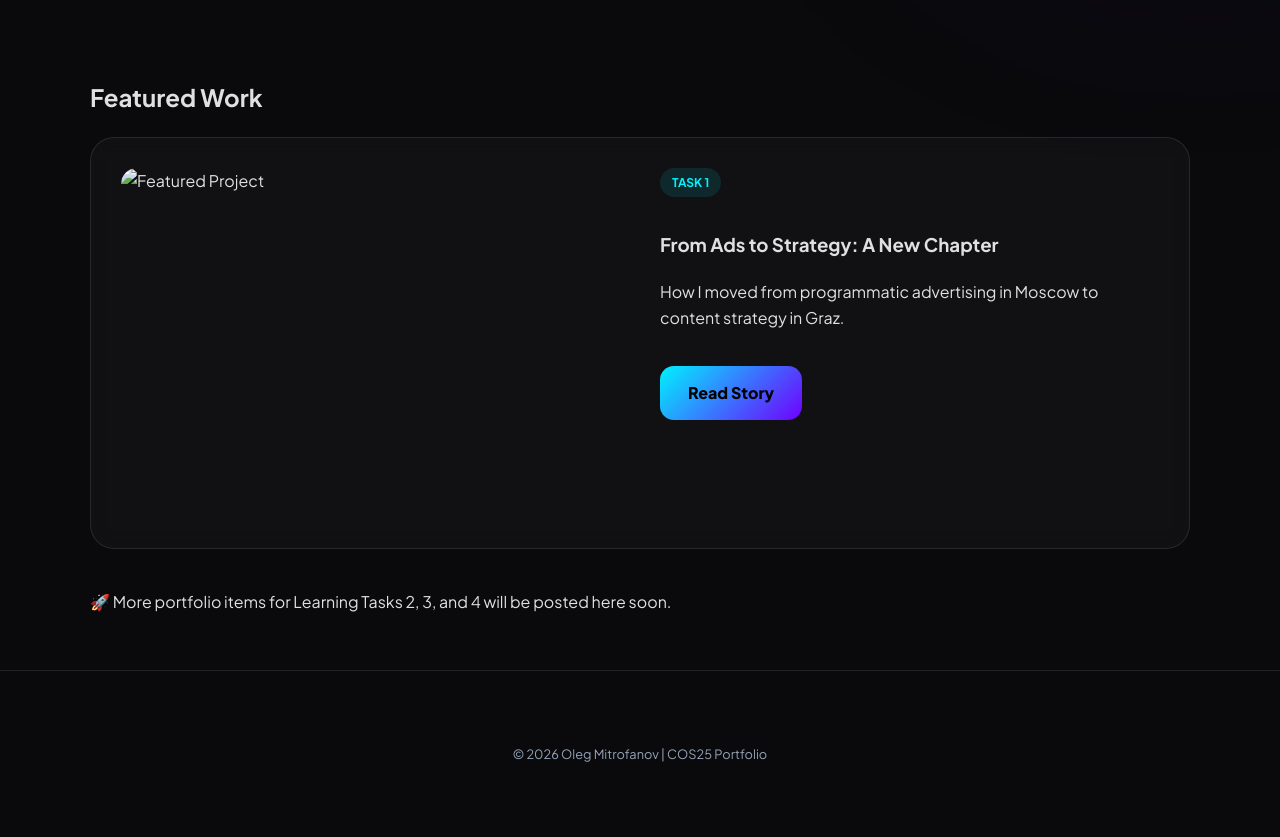
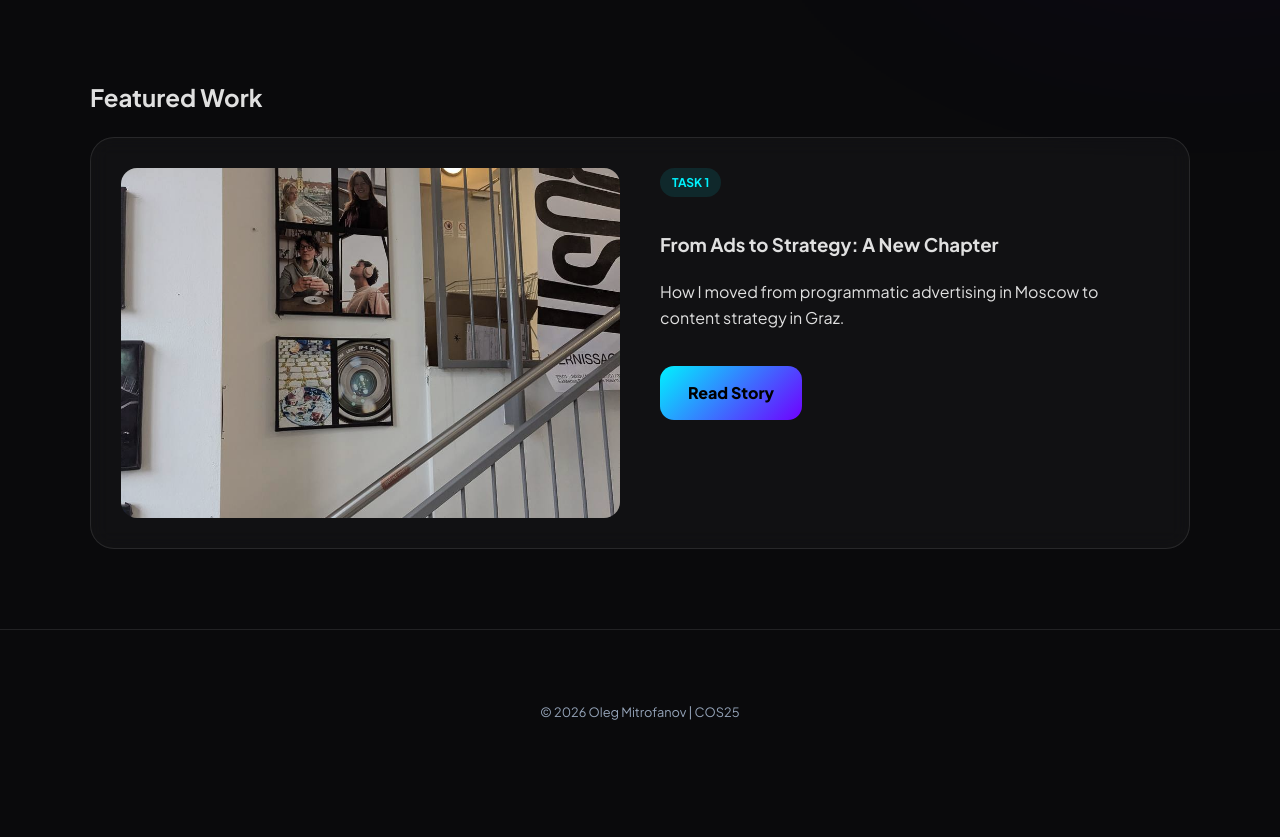
Before and after one commit to Mitrofanovoleg/cos-portfolio, a plain HTML site: page index.html in a window 1280 px wide. Shown: the part 478-1315 px from the top of the page. After the commit the page ends 1274 px from the top, so only its background shows below. Drawn offline with Linux system fonts and the light colour scheme.

Commit message:
Update index.html

```diff
--- a/index.html
+++ b/index.html
@@ -16,16 +16,14 @@
             </div>
         </div>
     </nav>
-
     <header class="hero">
         <h1>Digital Marketing & Strategy</h1>
         <p>Mastering Content Strategy at FH Joanneum | Graz, Austria</p>
     </header>
-
     <main>
         <h2>Featured Work</h2>
         <div class="post-card">
-            <img src="photo1.png" alt="Featured Project" class="card-img">
+            <img src="photo1.jpg" alt="Featured Project" class="card-img">
             <div class="card-content">
                 <span class="tag">TASK 1</span>
                 <h3>From Ads to Strategy: A New Chapter</h3>
@@ -33,12 +31,7 @@
                 <a href="post1.html" class="btn">Read Story</a>
             </div>
         </div>
-
-        <div class="info-box">
-            <p>🚀 More portfolio items for Learning Tasks 2, 3, and 4 will be posted here soon.</p>
-        </div>
     </main>
-
-    <footer><p>&copy; 2026 Oleg Mitrofanov | COS25 Portfolio</p></footer>
+    <footer><p>&copy; 2026 Oleg Mitrofanov | COS25</p></footer>
 </body>
 </html>
```
